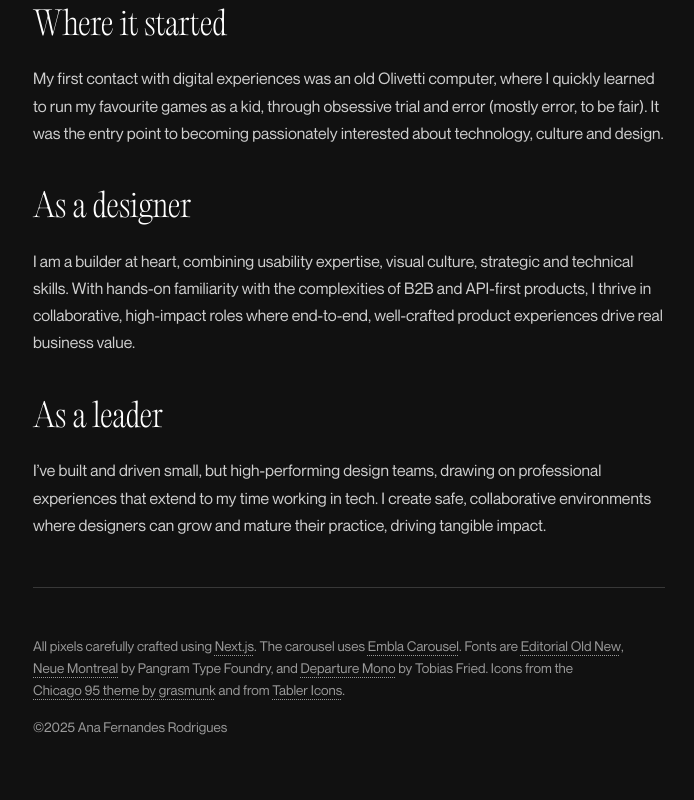
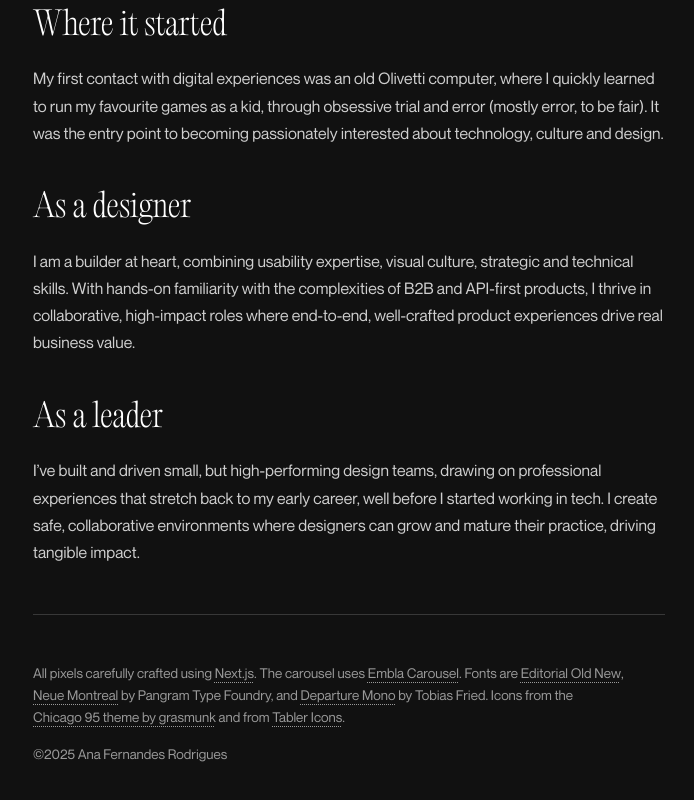
Before and after one commit to ana-rodrigues/blog-njs, a Next.js app: page / in a window 1280 px wide. Shown: the part 2392-3192 px from the top of the page, without its empty margins (291-985 px from the left). Built offline with nearby package versions, Linux system fonts and the light colour scheme; no server answers.

Commit message:
Corrects missing sentence

```diff
--- a/app/components/about.tsx
+++ b/app/components/about.tsx
@@ -20,7 +20,7 @@ const About = () => {
 
             <div className={`${styles.aboutCol}`}>
                 <h3 className='headingMd'>As a leader</h3>
-                <p className='paragraphMd'>{`I’ve built and driven small, but high-performing design teams, drawing on professional experiences that extend to my time working in tech. I create safe, collaborative environments where designers can grow and mature their practice, driving tangible impact.`}</p>
+                <p className='paragraphMd'>{`I’ve built and driven small, but high-performing design teams, drawing on professional experiences that stretch back to my early career, well before I started working in tech. I create safe, collaborative environments where designers can grow and mature their practice, driving tangible impact.`}</p>
             </div>
 
         </div>
```
